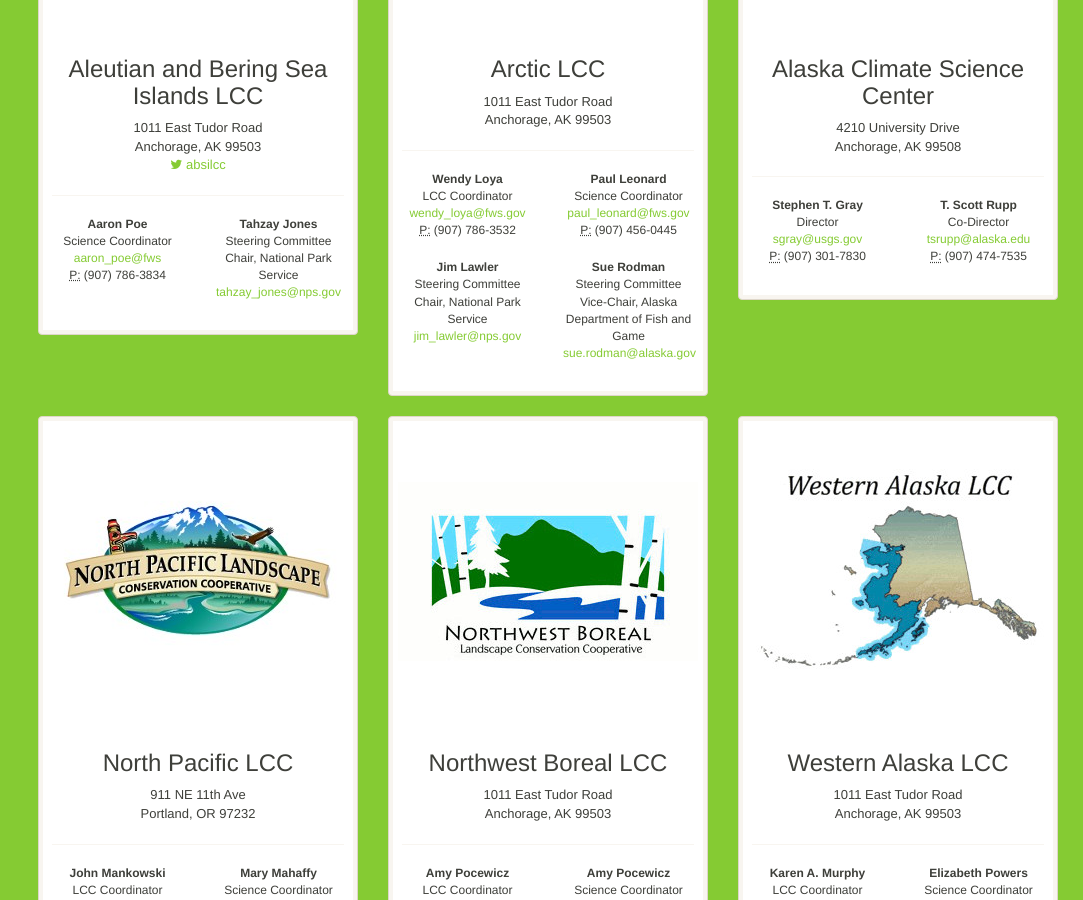
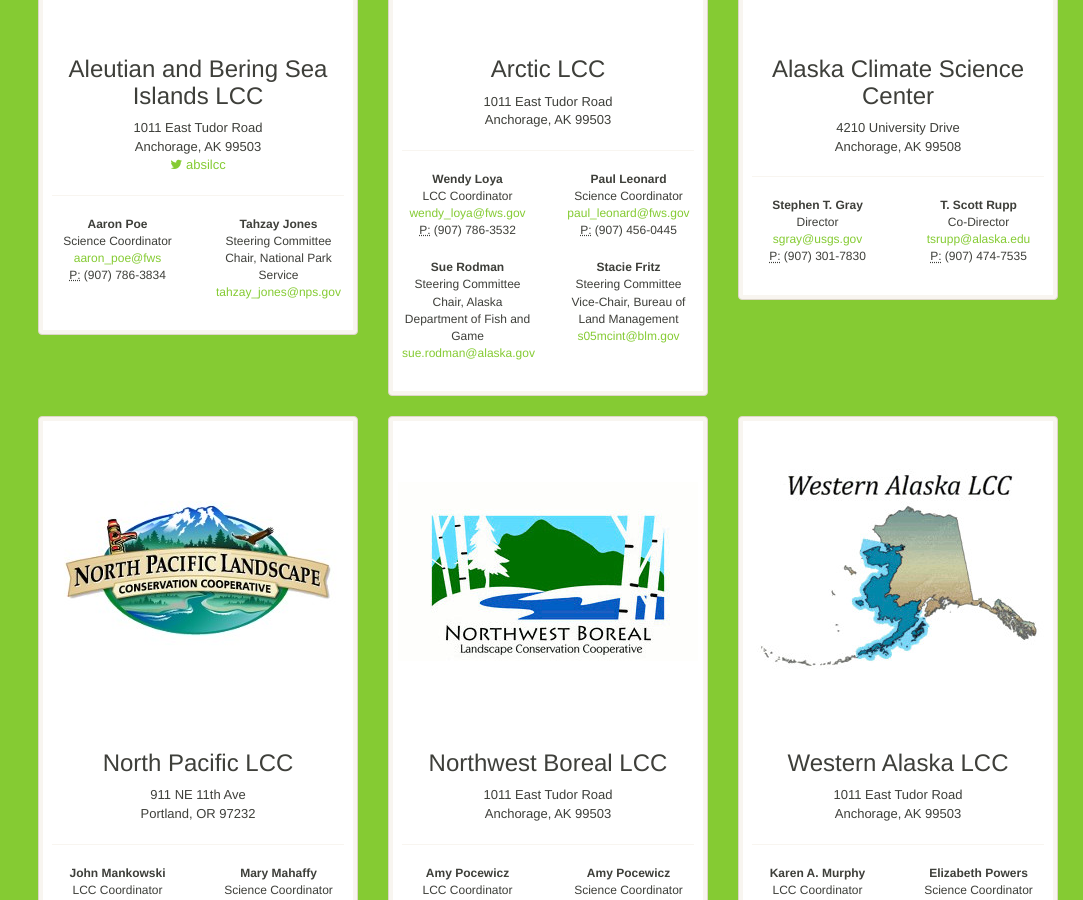
Before and after one commit to northern-latitudes/northern-latitudes.github.io, a Jekyll site: the page built from resources.md, in a window 1280 px wide and 900 px high, scrolled down 998 px. Shown: the whole window, without its empty margins (197-1280 px from the left). Built offline with Jekyll 4.4.1, drawn with Linux system fonts in a browser that asks for light colours; nearby versions of some CDN libraries.

Commit message:
Update arctic.yml

```diff
--- a/_data/orgs/arctic.yml
+++ b/_data/orgs/arctic.yml
@@ -15,10 +15,10 @@
     email: paul_leonard@fws.gov
     phone: (907) 456-0445
 
-  - name: Jim Lawler
-    title: Steering Committee Chair, National Park Service
-    email: jim_lawler@nps.gov
+  - name: Sue Rodman
+    title: Steering Committee Chair, Alaska Department of Fish and Game
+    email: sue.rodman@alaska.gov
 
-  - name: Sue Rodman
-    title: Steering Committee Vice-Chair, Alaska Department of Fish and Game
-    email: sue.rodman@alaska.gov
+  - name: Stacie Fritz
+    title: Steering Committee Vice-Chair, Bureau of Land Management
+    email: s05mcint@blm.gov
```
